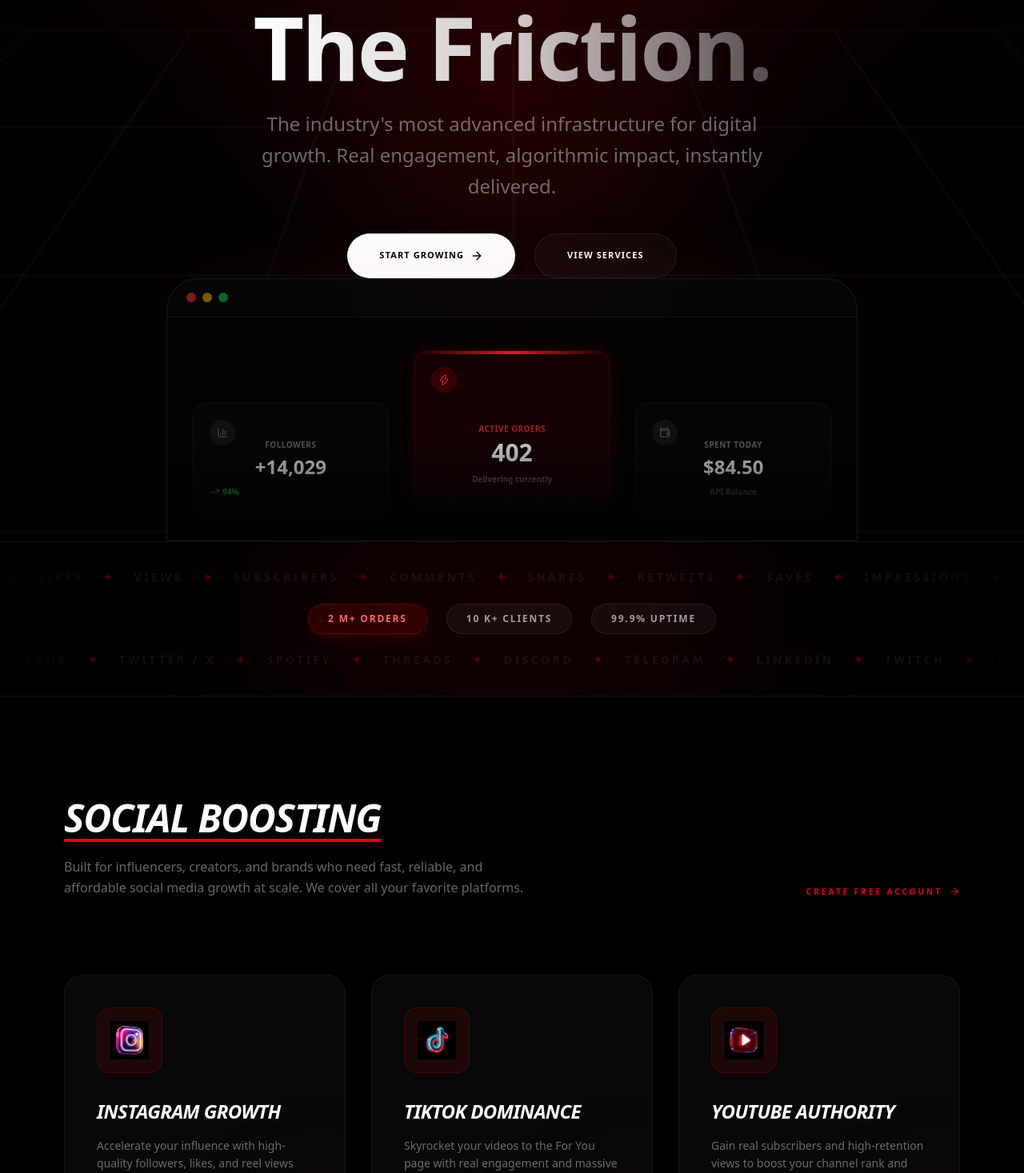
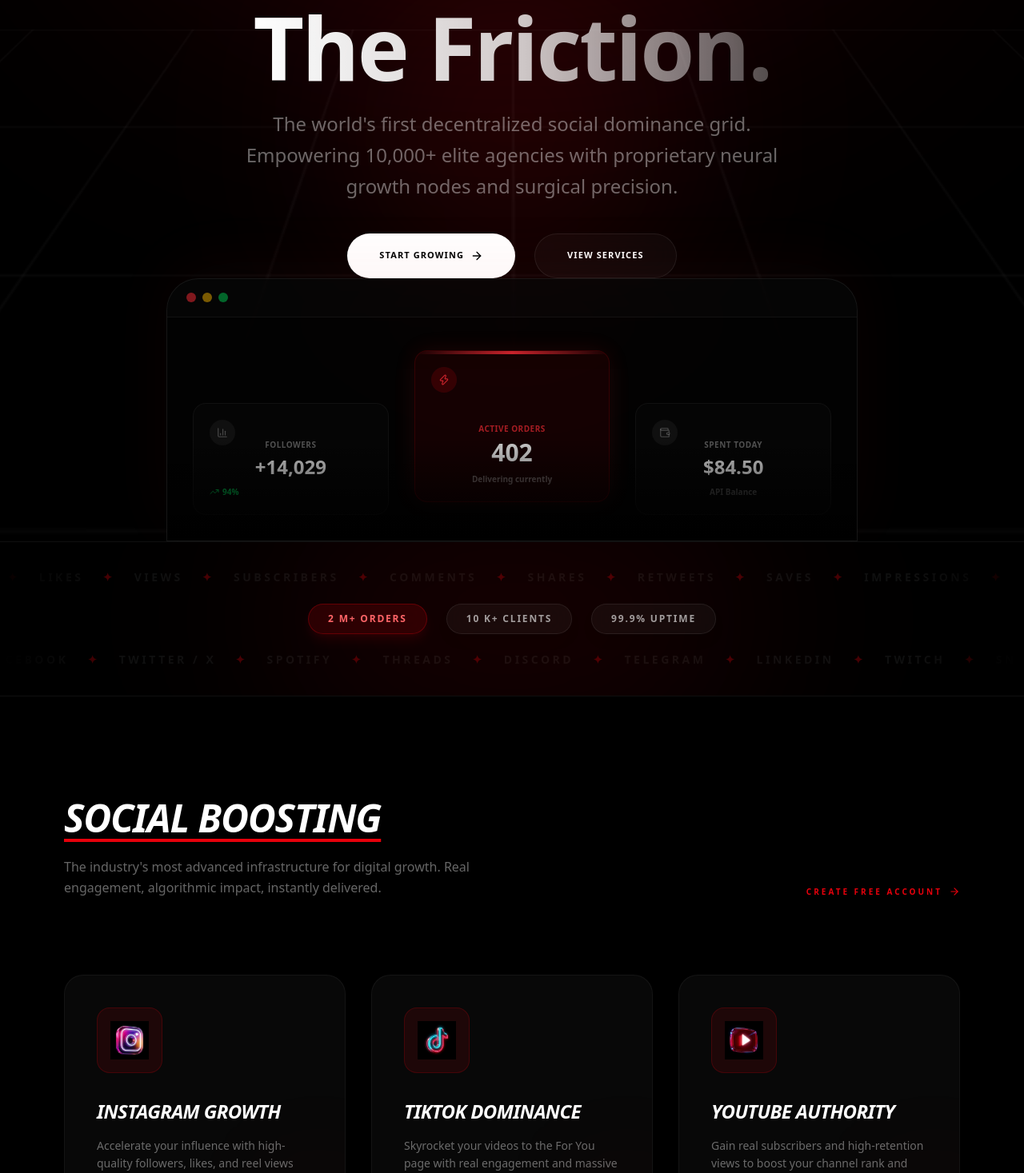
Before and after one commit to doubleteemedia40-oss/doubletmediafrontend, a Next.js app: page / in a window 1280 px wide. Shown: the part 363-1830 px from the top of the page at 80% size. Built offline with nearby package versions, Linux system fonts and the light colour scheme; no server answers.

Commit message:
style: updated hero/services copy and removed footer payment badges

```diff
--- a/src/app/page.tsx
+++ b/src/app/page.tsx
@@ -46,7 +46,7 @@
                 transition={{ duration: 0.8, delay: 0.2, ease: [0.22, 1, 0.36, 1] }}
                 className="text-lg sm:text-xl lg:text-2xl text-white/40 font-medium max-w-2xl mb-10 leading-relaxed"
              >
-                The industry's most advanced infrastructure for digital growth. Real engagement, algorithmic impact, instantly delivered.
+                The world's first decentralized social dominance grid. Empowering 10,000+ elite agencies with proprietary neural growth nodes and surgical precision.
              </motion.p>
 
              {/* Buttons */}
@@ -184,7 +184,7 @@
               <div className="max-w-xl">
                 <h2 className="text-3xl sm:text-4xl lg:text-5xl font-black mb-6 tracking-tight uppercase italic underline decoration-red-600 decoration-4 underline-offset-8">Social Boosting</h2>
                 <p className="text-white/40 font-medium leading-relaxed">
-                  Built for influencers, creators, and brands who need fast, reliable, and affordable social media growth at scale. We cover all your favorite platforms.
+                  The industry's most advanced infrastructure for digital growth. Real engagement, algorithmic impact, instantly delivered.
                 </p>
               </div>
               <Link href="/register" className="text-[10px] font-black uppercase tracking-[0.3em] text-red-600 hover:text-white flex items-center gap-2 group transition-colors whitespace-nowrap">
--- a/src/components/footer.tsx
+++ b/src/components/footer.tsx
@@ -40,8 +40,7 @@
             &copy; 2026 DoubleTmedia. SECURED BY ENCRYPTION PROTOCOL 2.4.0
           </p>
           <div className="flex gap-8">
-             <div className="h-6 w-20 bg-white/5 rounded-md border border-white/10 flex items-center justify-center text-[8px] font-black tracking-tighter text-white/20 uppercase">Visa</div>
-             <div className="h-6 w-20 bg-white/5 rounded-md border border-white/10 flex items-center justify-center text-[8px] font-black tracking-tighter text-white/20 uppercase">Mastercard</div>
+             {/* Payment badges removed */}
           </div>
         </div>
       </div>
```
